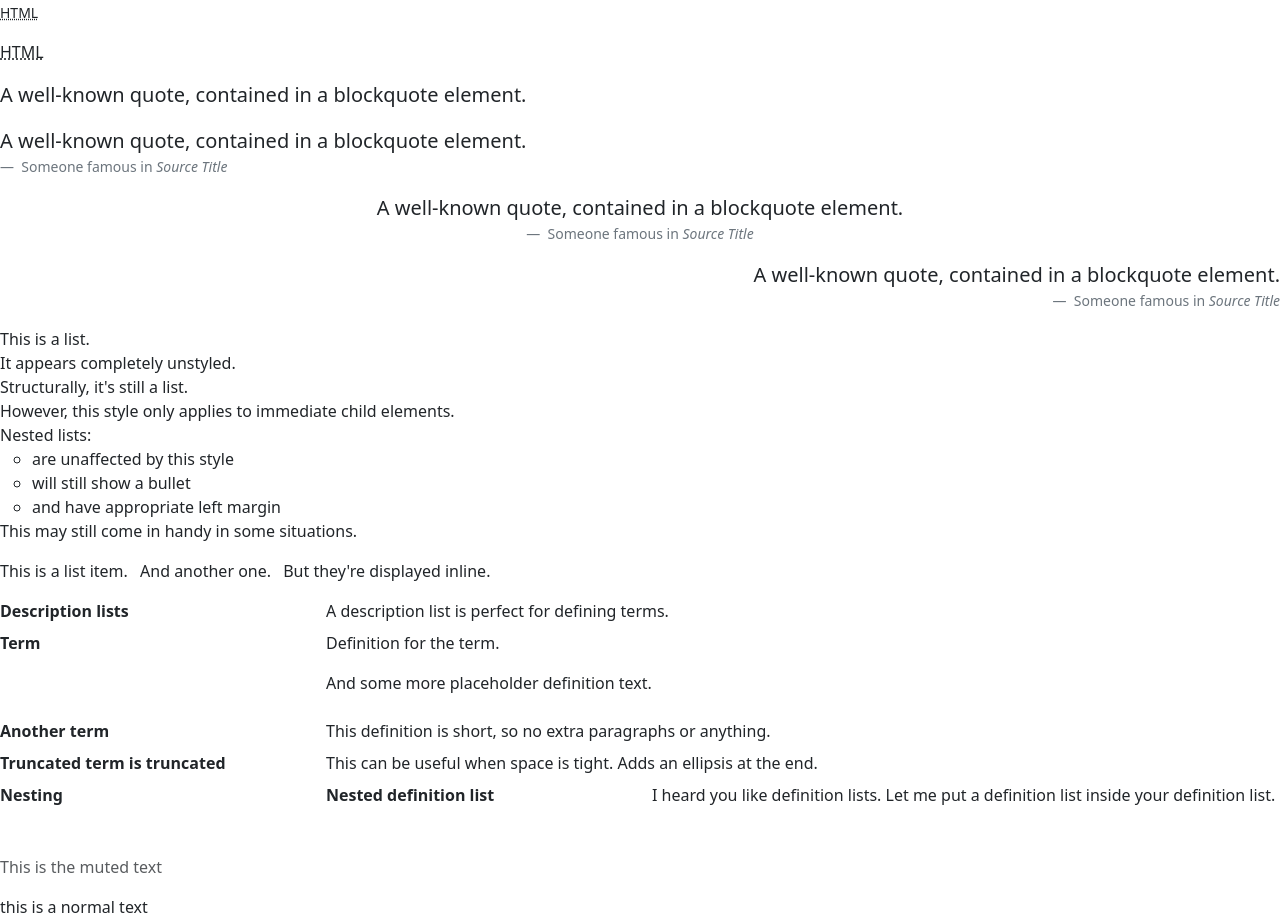
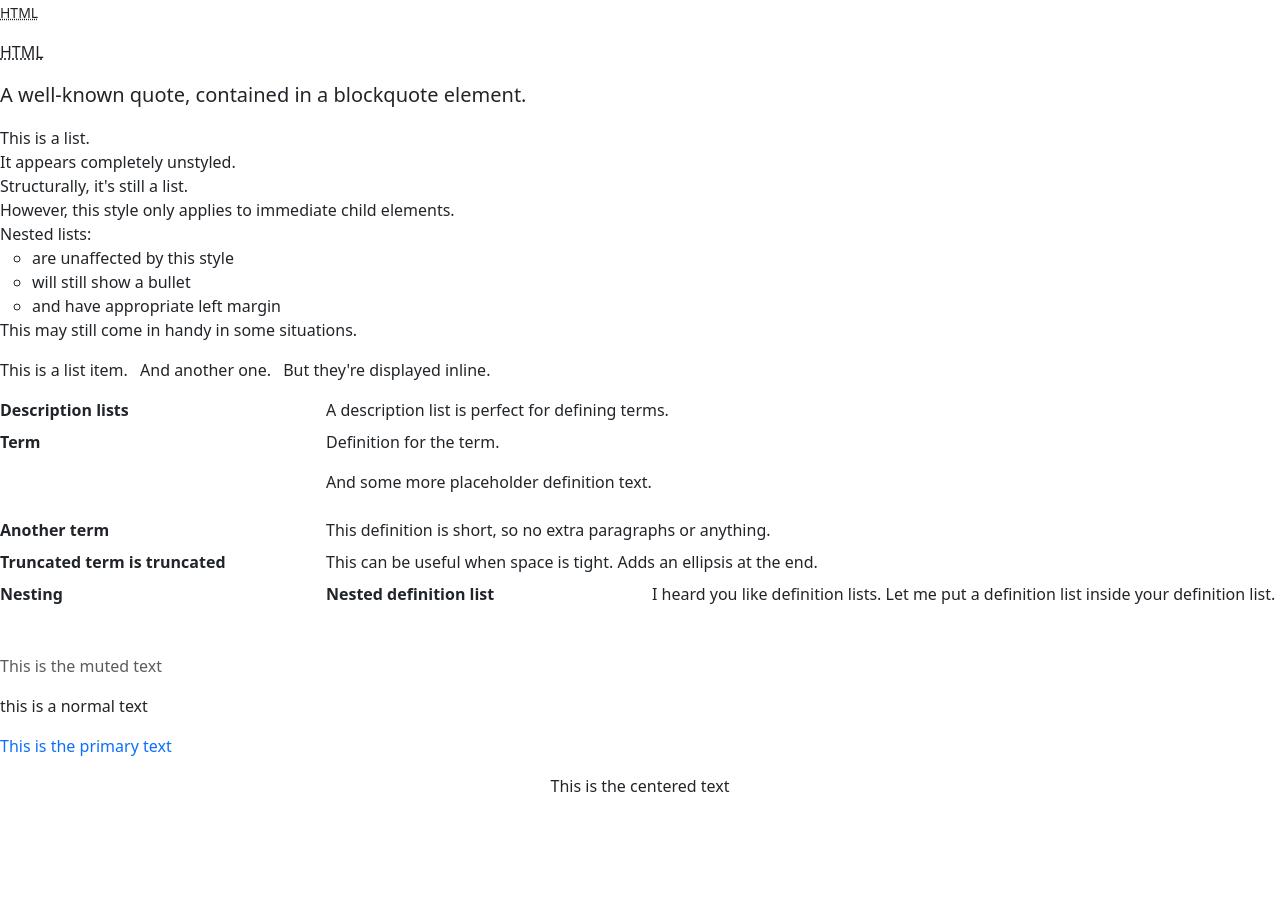
Before and after one commit to TishaCitrusbug/html_css_prac, a plain HTML site: page bootstrap/index.html in a window 1280 px wide. Shown: the part 6036-6959 px from the top of the page. After the commit the page ends 6850 px from the top, so only its background shows below. Drawn offline with nearby package versions, Linux system fonts and the light colour scheme.

Commit message:
chnages save

```diff
--- a/bootstrap/index.html
+++ b/bootstrap/index.html
@@ -403,6 +403,7 @@
   <br>
 
   </div>
+  <!--typography-->
   <div class="typography_boot" id="div2">
     <p class="h1">h1. Bootstrap heading</p>
     <p class="h2">h2. Bootstrap heading</p>
@@ -442,30 +443,6 @@
     <blockquote class="blockquote">
       <p>A well-known quote, contained in a blockquote element.</p>
     </blockquote>
-    <figure>
-      <blockquote class="blockquote">
-        <p>A well-known quote, contained in a blockquote element.</p>
-      </blockquote>
-      <figcaption class="blockquote-footer">
-        Someone famous in <cite title="Source Title">Source Title</cite>
-      </figcaption>
-    </figure>
-    <figure class="text-center">
-      <blockquote class="blockquote">
-        <p>A well-known quote, contained in a blockquote element.</p>
-      </blockquote>
-      <figcaption class="blockquote-footer">
-        Someone famous in <cite title="Source Title">Source Title</cite>
-      </figcaption>
-    </figure>
-    <figure class="text-end">
-      <blockquote class="blockquote">
-        <p>A well-known quote, contained in a blockquote element.</p>
-      </blockquote>
-      <figcaption class="blockquote-footer">
-        Someone famous in <cite title="Source Title">Source Title</cite>
-      </figcaption>
-    </figure>
     <ul class="list-unstyled">
       <li>This is a list.</li>
       <li>It appears completely unstyled.</li>
```
